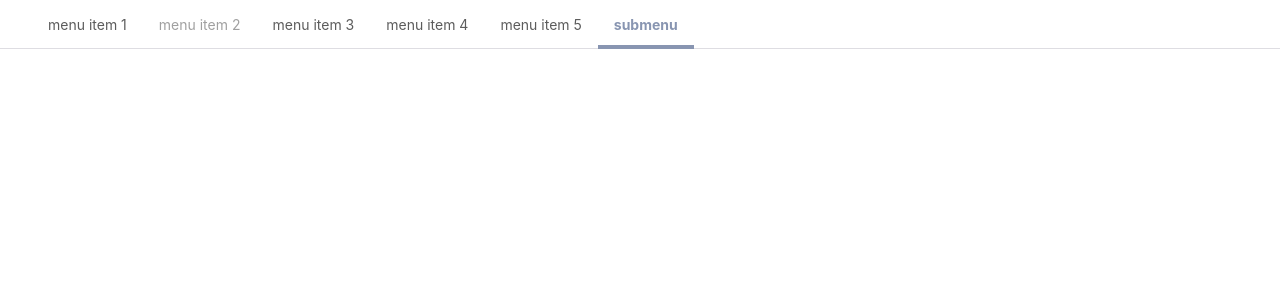
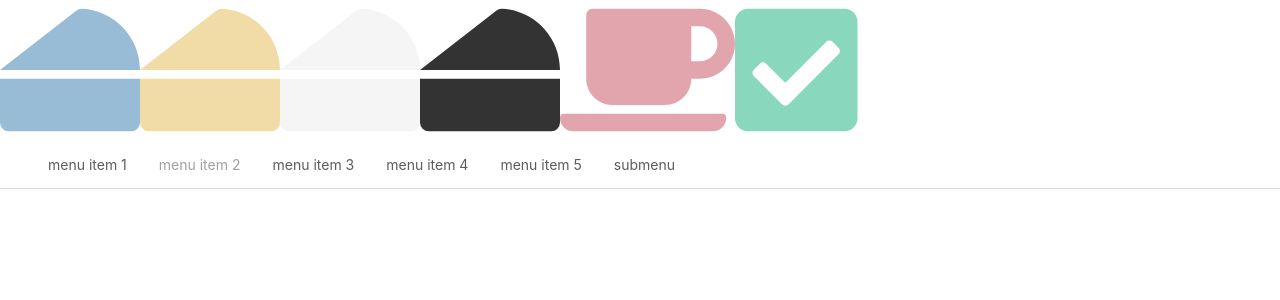
Before and after one commit to Lil-C0der/woo-ui-react, a React (Create React App) app: page / in a window 1280 px wide. Shown: the top 300 px of the page. Built offline with nearby package versions, Linux system fonts and the light colour scheme.

Commit message:
feat: 完成基本的 Icon 组件

```diff
--- a/package.json
+++ b/package.json
@@ -3,6 +3,9 @@
   "version": "0.1.0",
   "private": true,
   "dependencies": {
+    "@fortawesome/fontawesome-svg-core": "^1.2.32",
+    "@fortawesome/free-solid-svg-icons": "^5.15.1",
+    "@fortawesome/react-fontawesome": "^0.1.11",
     "@testing-library/jest-dom": "^4.2.4",
     "@testing-library/react": "^9.5.0",
     "@testing-library/user-event": "^7.2.1",
--- a/src/App.tsx
+++ b/src/App.tsx
@@ -4,12 +4,24 @@ import Menu from './components/Menu/menu';
 import MenuItem from './components/Menu/menuItem';
 import Submenu from './components/Menu/submenu';
 
+// import { FontAwesomeIcon } from '@fortawesome/react-fontawesome';
+// import { faCoffee } from '@fortawesome/free-solid-svg-icons';
+
+import Icon from './components/Icon/icon';
+
 function App() {
   return (
     <div className="App">
+      {/* <Icon icon="coffee"></Icon> */}
+      <Icon icon="cheese" theme="primary" size="10x" />
+      <Icon icon="cheese" theme="warn" size="10x" />
+      <Icon icon="cheese" theme="light" size="10x" />
+      <Icon icon="cheese" theme="dark" size="10x" />
+      <Icon icon="coffee" theme="danger" size="10x" />
+      <Icon icon="check-square" theme="success" size="10x" />
       <Menu
         // selectedIndex="item_3"
-        selectedIndex="item_5_1"
+        // selectedIndex="item_5_1"
         // openedSubmenus={['item_5_2']}
         // openedSubmenus={['item_5']}
         // openedSubmenus={['item_5', 'item_5_2']}
@@ -25,7 +37,7 @@ function App() {
         onClose={(index) => {
           console.log(`关闭了 ${index}`);
         }}
-        trigger="hover"
+        // trigger="hover"
         // vertical
         // style={{ width: 200 }}
       >
--- /dev/null
+++ b/src/components/Icon/_style.scss
@@ -0,0 +1,7 @@
+@import '../../styles/var';
+
+@each $theme, $color in $theme-colors {
+  .woo-icon-#{$theme} {
+    color: #{$color};
+  }
+}
--- /dev/null
+++ b/src/components/Icon/icon.tsx
@@ -0,0 +1,30 @@
+import React, { FC } from 'react';
+import classNames from 'classnames';
+
+import {
+  FontAwesomeIcon,
+  FontAwesomeIconProps
+} from '@fortawesome/react-fontawesome';
+import { library } from '@fortawesome/fontawesome-svg-core';
+import { fas } from '@fortawesome/free-solid-svg-icons';
+library.add(fas);
+
+type iconTheme = 'primary' | 'success' | 'warn' | 'danger' | 'light' | 'dark';
+
+// 组件的 props 类型继承自 FontAwesomeIcon 定义的类型
+interface IIconProps extends FontAwesomeIconProps {
+  theme?: iconTheme;
+}
+
+const Icon: FC<IIconProps> = (props) => {
+  // restProps 包括 FontAwesomeIcon 自带的属性，icon size 等
+  const { className, theme, ...restProps } = props;
+  // console.log(icon);
+
+  const classes = classNames('woo-icon', classNames, {
+    [`woo-icon-${theme}`]: theme
+  });
+  return <FontAwesomeIcon className={classes} {...restProps} />;
+};
+
+export default Icon;
--- a/src/styles/_var.scss
+++ b/src/styles/_var.scss
@@ -8,10 +8,30 @@ $green: #89d7bc;
 $blue: #98bcd5;
 $yellow: #f1dca7;
 $white: #f5f5f5;
+$grey: #5c5c5c;
+$black: #333;
+
+$normal: $white;
+$primary: $blue;
+$success: $green;
+$warn: $yellow;
+$danger: $pink;
+$light: $white;
+$dark: $black;
+
+// Scss Map
+$theme-colors: (
+  primary: $primary,
+  success: $success,
+  warn: $warn,
+  danger: $danger,
+  light: $light,
+  dark: $dark
+);
 
 // 一些字体颜色
-$color-black: #333;
-$color-grey: #5c5c5c;
+$color-black: $black;
+$color-grey: $grey;
 $color-white: #fefefe;
 $disabled-color: #a0a0a0;
 $active-menu-item-color: #8895b1;
--- a/src/styles/index.scss
+++ b/src/styles/index.scss
@@ -4,3 +4,4 @@
 
 @import '../components/Button/style';
 @import '../components/Menu/style';
+@import '../components/Icon/style';
```
Also changed, not shown: 1 other file (tests, documents, lock files or other folders).
